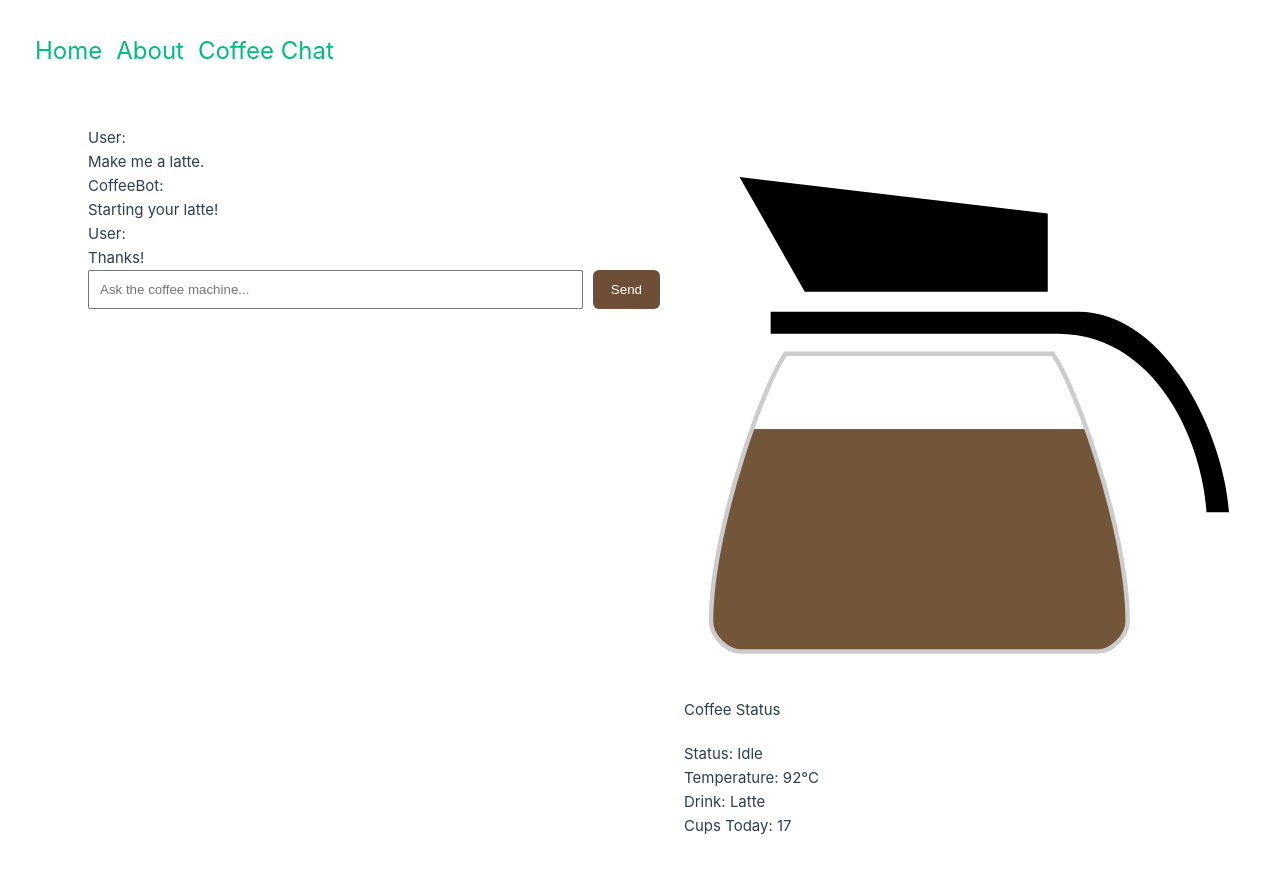
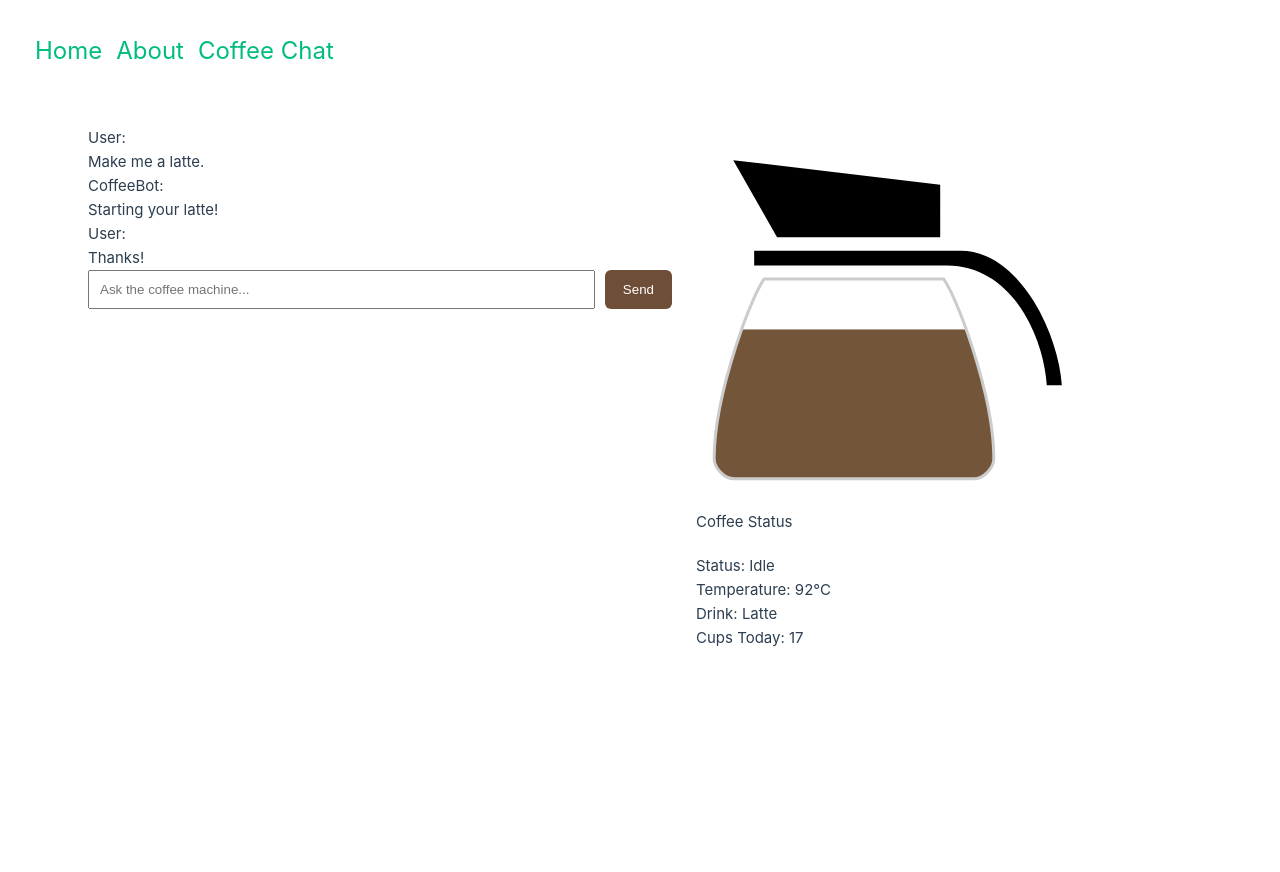
Before and after one commit to vmw1902/coffee-chat, a Vue app in the folder src/modules/webapp/: page /chat in a window 1280 px wide. Shown: the top 872 px of the page. Built offline with nearby package versions, Linux system fonts and the light colour scheme; the HTML template or start-up script is replaced by a standard one.

Commit message:
Rebased with master again

```diff
--- a/src/modules/webapp/src/pages/coffee/views/CoffeeChatView.vue
+++ b/src/modules/webapp/src/pages/coffee/views/CoffeeChatView.vue
@@ -1,7 +1,7 @@
 <template>
   <div class="flex flex-row gap-6 p-6">
     <CoffeeChat class="w-1/2" />
-    <CoffeeStatus class="w-1/2" />
+    <CoffeeStatus class="w-1/2 max-w-sm" />
   </div>
 </template>
 <script setup lang="ts">
```
